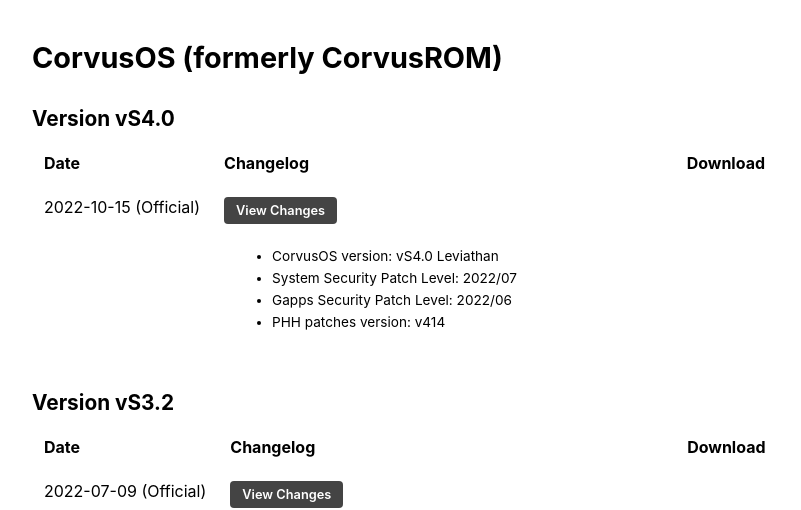
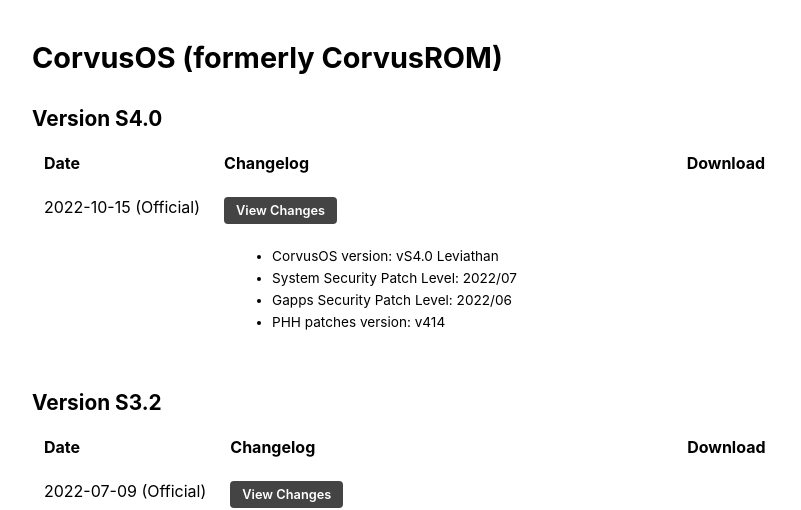
Before and after one commit to blueyfish/tipzbuilds, a Jekyll site: the page built from _devices/phh_treble.md, in a window 1280 px wide and 900 px high. Shown: the part 203-713 px from the top of the window, without its empty margins (208-1009 px from the left). Built offline with Jekyll 4.4.1, drawn with Linux system fonts in a browser that asks for light colours.

Commit message:
Remove redundant "v"

```diff
--- a/_data/devices/phh_treble.json
+++ b/_data/devices/phh_treble.json
@@ -6,7 +6,7 @@
       "name": "CorvusOS (formerly CorvusROM)",
       "builds": [
         {
-          "version": "vS4.0",
+          "version": "S4.0",
           "date": "2022-10-15 (Official)",
           "download": "https://sourceforge.net/projects/tipzbuilds/files/GSIs/CorvusROM/Official/20221015",
           "changelog_text": [
@@ -17,7 +17,7 @@
           ]
         },
         {
-          "version": "vS3.2",
+          "version": "S3.2",
           "date": "2022-07-09 (Official)",
           "download": "https://sourceforge.net/projects/tipzbuilds/files/GSIs/CorvusROM/Official/20220709",
           "changelog_text": [
```
